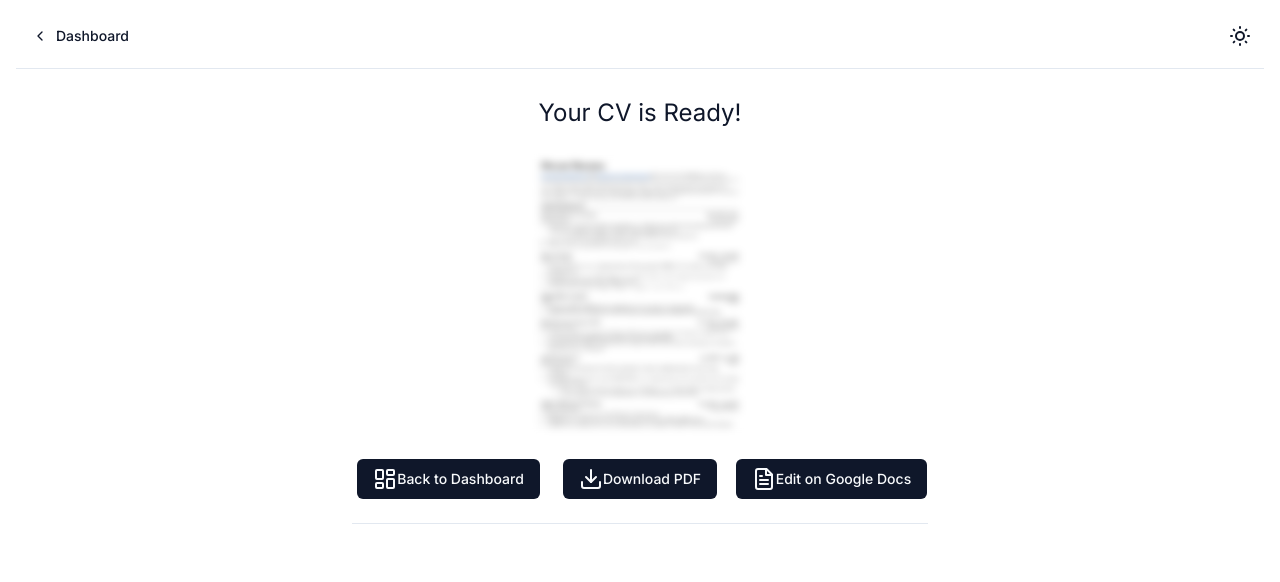
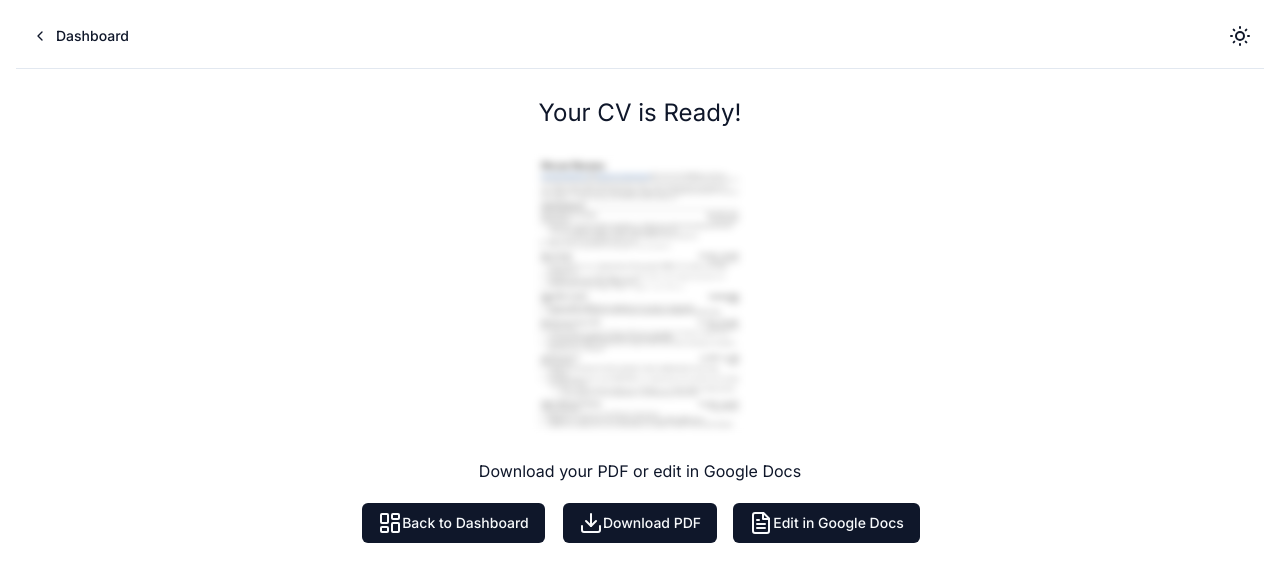
Before and after one commit to heryandjaruma/kupukupu, a Next.js app: page /create/download in a window 1280 px wide. Shown: the top 582 px of the page. Built offline with nearby package versions, Linux system fonts and the light colour scheme.

Commit message:
final page added

```diff
--- a/app/create/download/page.tsx
+++ b/app/create/download/page.tsx
@@ -18,6 +18,8 @@ export default function Page() {
         className="w-56 blur-sm"
       />
 
+      <p>Download your PDF or edit in Google Docs</p>
+
       <div className="grid grid-cols-3 place-items-center">
         <Link href="/dashboard" className={cn(buttonVariants({}), "")}>
           <LayoutDashboard /> Back to Dashboard
@@ -26,7 +28,7 @@ export default function Page() {
           <Download /> Download PDF
         </Button>
         <Button className="">
-          <FileText /> Edit on Google Docs
+          <FileText /> Edit in Google Docs
         </Button>
       </div>
     </div>
--- a/app/create/layout.tsx
+++ b/app/create/layout.tsx
@@ -56,12 +56,11 @@ export default function CreateLayout({
 
       <Separator className="my-3" />
 
-      <div className="w-full max-w-xl space-y-2">
+      <div className="w-full max-w-xl space-y-6">
         {children}
 
-        <Separator />
+        <Separator className="my-10" />
 
-        <div>
         <div className="grid grid-cols-2 place-items-center">
           <div className="justify-self-start">
             {current?.prevStep && (
@@ -92,7 +91,6 @@ export default function CreateLayout({
           </div>
         </div>
       </div>
-      </div>
     </section>
   )
 }
```
Lines whose indentation alone changed are shown as unchanged.
